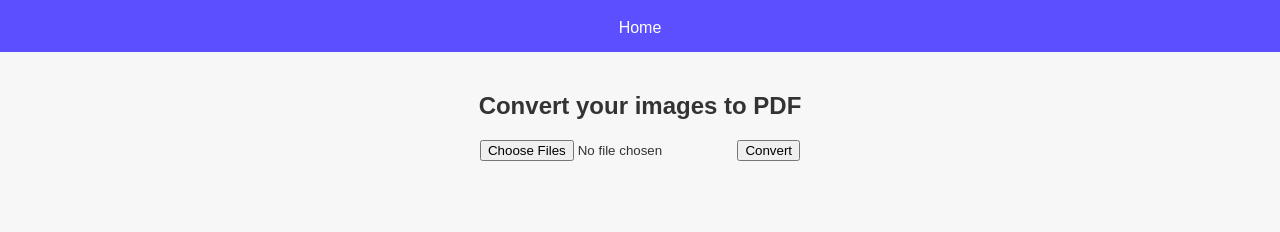
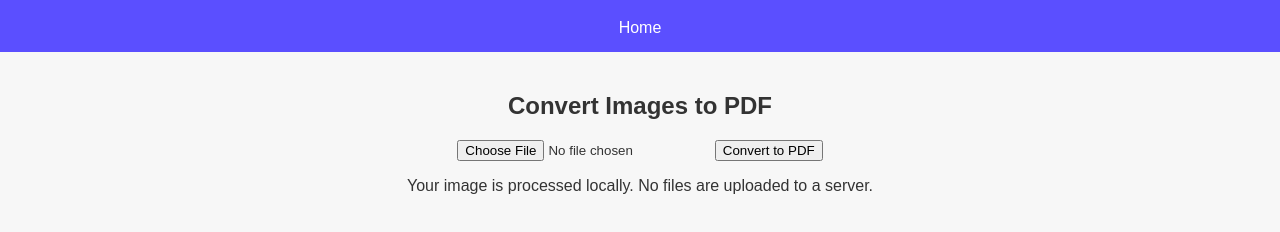
Before and after one commit to Sahilkhan-creator/ImageToolify, a plain HTML site: page image-to-pdf.html in a window 1280 px wide. Shown: the part 76-308 px from the top of the page. Drawn offline with nearby package versions, Linux system fonts and the light colour scheme.

Commit message:
Revamp image to PDF tool layout and functionality
Updated the HTML structure for the image to PDF tool, including a new input field and note about local processing.

```diff
--- a/image-to-pdf.html
+++ b/image-to-pdf.html
@@ -4,6 +4,7 @@
 <meta charset="UTF-8">
 <meta name="viewport" content="width=device-width, initial-scale=1.0">
 <title>Image to PDF - ImageToolify</title>
+<meta name="description" content="Convert JPG or PNG images to PDF online for free. Fast, browser-based tool.">
 <link rel="stylesheet" href="css/style.css">
 </head>
 <body>
@@ -14,12 +15,16 @@
     </nav>
 </header>
 
-<section class="tool-section">
-    <h2>Convert your images to PDF</h2>
-    <input type="file" id="imageInput" multiple>
-    <button onclick="convertToPDF()">Convert</button>
-</section>
+<main class="container">
+    <section class="tool-section">
+        <h2>Convert Images to PDF</h2>
+        <input type="file" id="image-to-pdf-input" accept="image/*">
+        <button onclick="convertToPDF()">Convert to PDF</button>
+        <p class="note">Your image is processed locally. No files are uploaded to a server.</p>
+    </section>
+</main>
 
+<script src="https://cdnjs.cloudflare.com/ajax/libs/jspdf/2.5.1/jspdf.umd.min.js"></script>
 <script src="js/image-to-pdf.js"></script>
 </body>
 </html>
```
